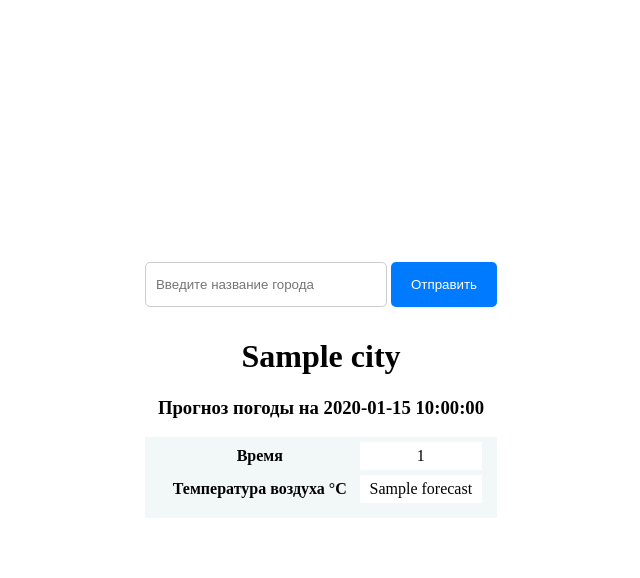
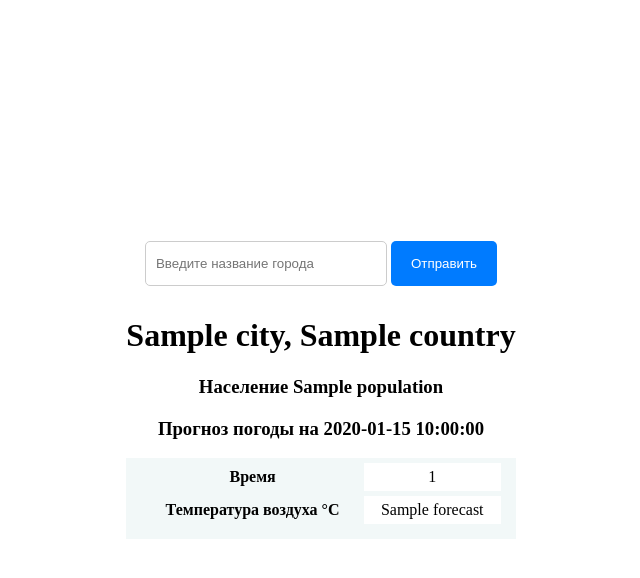
Before and after one commit to Spaceoceanoutlook/weather-forecast, a Flask app: template templates/index.html in a window 1280 px wide. Shown: the top 578 px of the page, without its empty margins (319-959 px from the left). Run offline with Flask 3, Linux system fonts and the light colour scheme; the template is opened without the code that fills it: most values are stand-ins (such as "Sample title", 1, 10 or a date in 2020).

Commit message:
added more info about city

```diff
--- a/main.py
+++ b/main.py
@@ -8,10 +8,12 @@ app = Flask(__name__)
 def index():
     if request.method == 'POST':
         city = request.form['user_city']
-        forecast = get_temperature(city=city)
+        forecast, country, population = get_temperature(city=city)
+        population = f"{population: _}".replace("_", " ")
+        context = {"country": country, "population": population, "time": get_time(), "city": city, "forecast": forecast}
         if isinstance(forecast, str):
-            return render_template("index.html", error=forecast, time=get_time(), city=city)
-        return render_template("index.html", forecast=forecast, time=get_time(), city=city)
+            return render_template("index.html", **context)
+        return render_template("index.html", **context)
     return render_template("index.html")
 
 
--- a/templates/index.html
+++ b/templates/index.html
@@ -73,12 +73,16 @@
             <input type="text" name="user_city" placeholder="Введите название города" required>
             <button type="submit">Отправить</button>
         </form>
-        <h1>{{city}}</h1>
+        {% if population %}
+        <h1>{{city}}, {{ country }}</h1>
+        <h3>Население {{ population }}</h3>
+        {% endif %}
         <h2>{{ error }}</h2>
         {% if time %}
         <h3>Прогноз погоды на {{time}}</h3>
         {% endif %}
         {% if forecast %}
+
         <table>
             <tr>
                 <th>Время</th>
```
Also changed, not shown: service.py (+8 -3 lines), .cache.sqlite (added).
